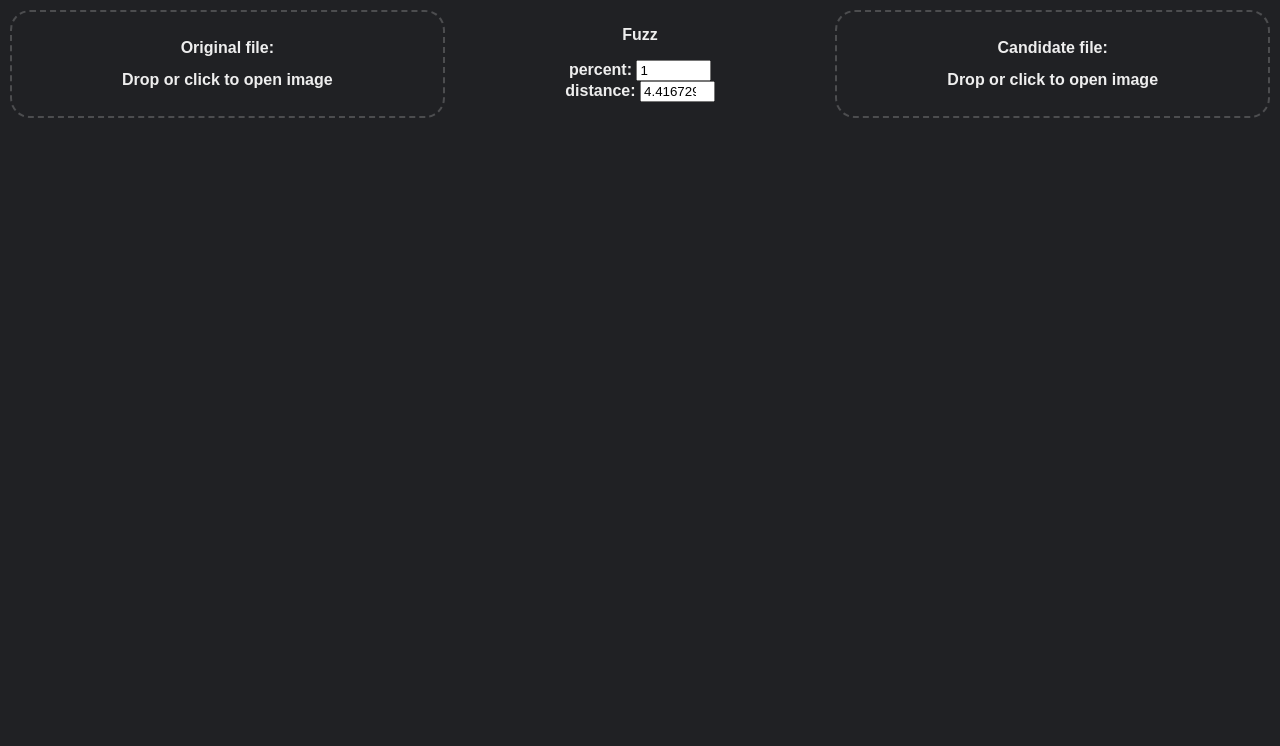
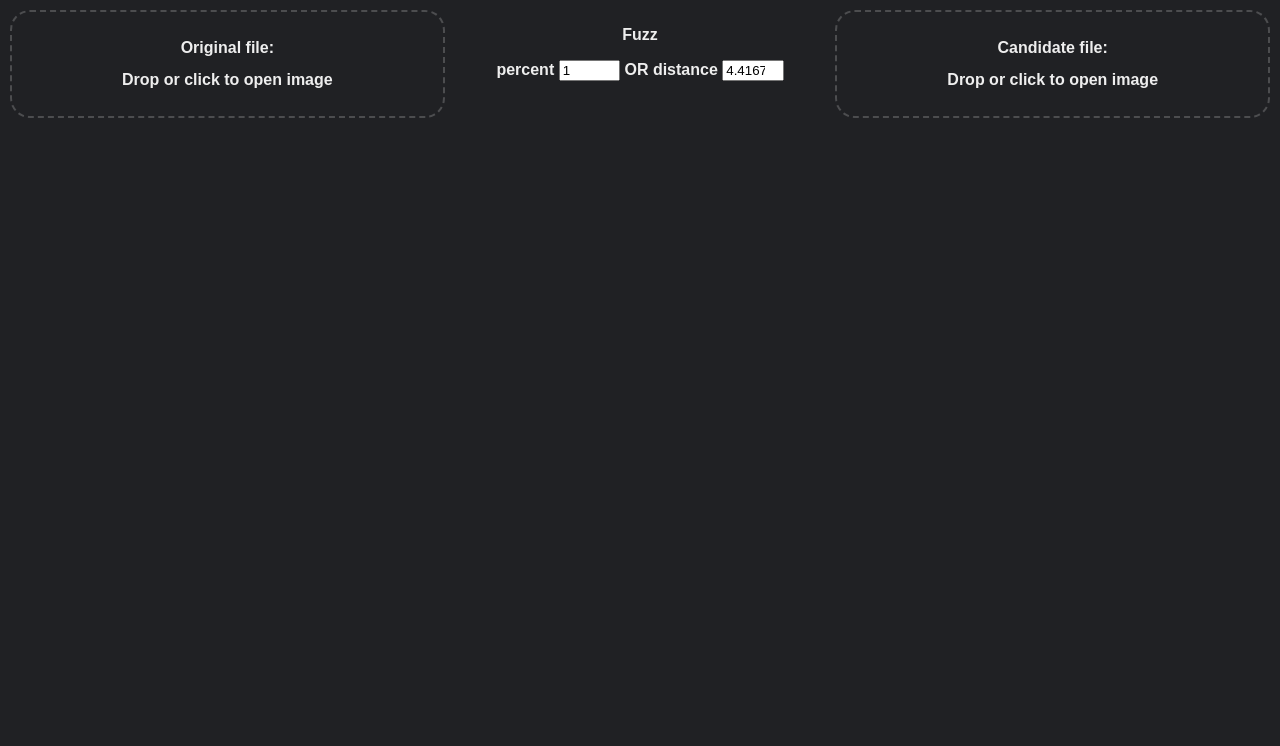
Before and after one commit to catdad-experiments/image-diff, a website: page index.html in a window 1280 px wide. Shown: the top 746 px of the page. Drawn offline with Linux system fonts and the light colour scheme.

Commit message:
cleaning up UI

```diff
--- a/index.html
+++ b/index.html
@@ -55,7 +55,7 @@
     }
 
     .inputs [type=number] {
-      width: 5em;
+      width: 4em;
     }
 
     .content img {
@@ -95,8 +95,7 @@
     <div class="inputs">
       <p>Fuzz</p>
       <p>
-        percent: <input type="number" value="1" id="fuzz-percent"><br/>
-        distance: <input type="number" id="fuzz-distance">
+        percent <input type="number" value="1" id="fuzz-percent"> OR distance <input type="number" id="fuzz-distance">
       </p>
       <p class="percent"></p>
     </div>
```
